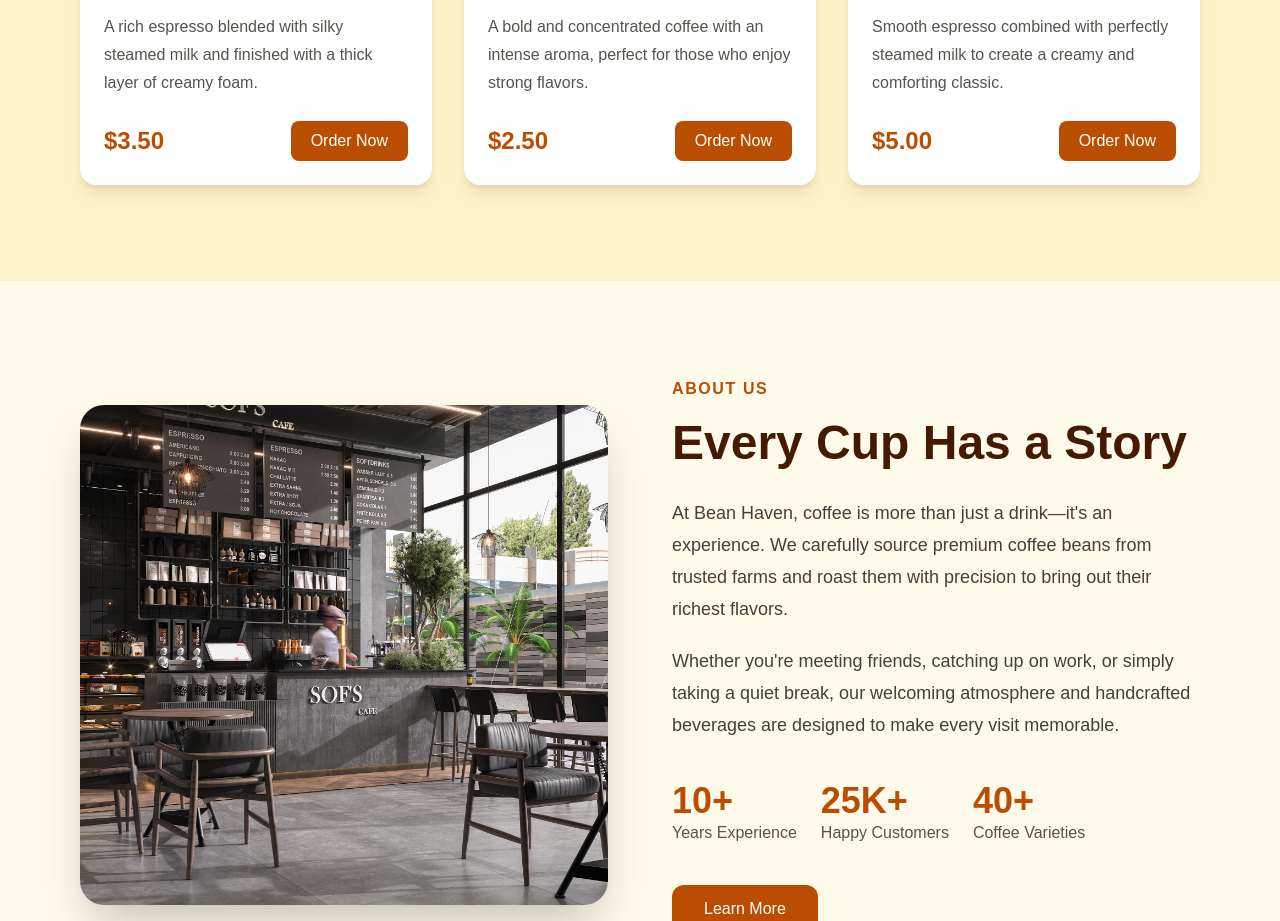
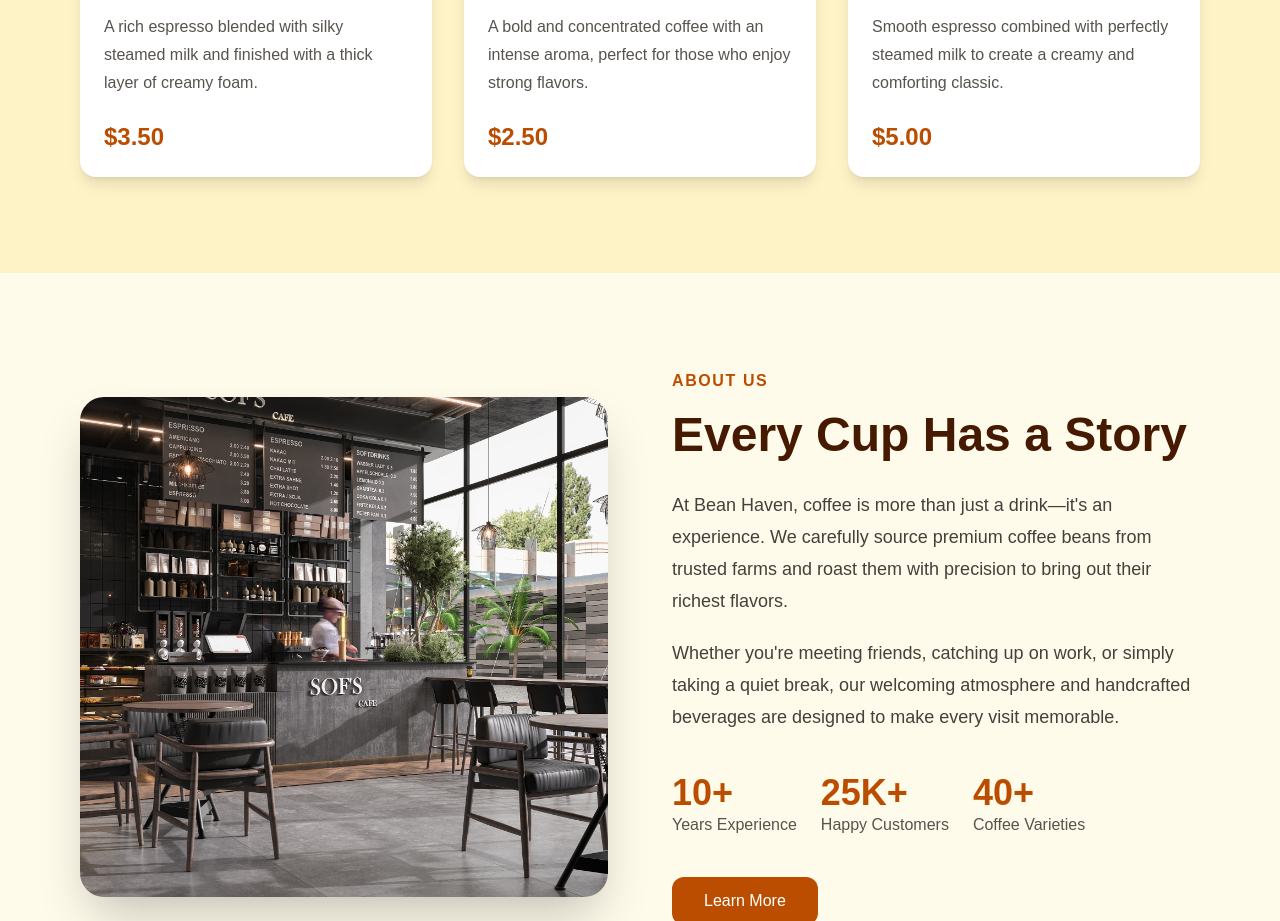
Before and after one commit to sameer890678/bean-haven, a Next.js app: page / in a window 1280 px wide. Shown: the part 1325-2246 px from the top of the page. Built offline with nearby package versions, Linux system fonts and the light colour scheme.

Commit message:
removed order now button from featured menu

```diff
--- a/app/component/FeaturedMenu.jsx
+++ b/app/component/FeaturedMenu.jsx
@@ -44,10 +44,6 @@ export default function FeaturedMenu() {
                 $3.50
               </span>
 
-              <button className="px-5 py-2 bg-amber-700 text-white rounded-lg hover:bg-amber-800 transition duration-300 cursor-pointer">
-                Order Now
-              </button>
-
             </div>
 
           </div>
@@ -79,11 +75,6 @@ export default function FeaturedMenu() {
               <span className="text-2xl font-bold text-amber-700">
                 $2.50
               </span>
-
-              <button className="px-5 py-2 bg-amber-700 text-white rounded-lg hover:bg-amber-800 transition duration-300 cursor-pointer">
-                Order Now
-              </button>
-
             </div>
 
           </div>
@@ -116,10 +107,6 @@ export default function FeaturedMenu() {
                 $5.00
               </span>
 
-              <button className="px-5 py-2 bg-amber-700 text-white rounded-lg hover:bg-amber-800 transition duration-300 cursor-pointer">
-                Order Now
-              </button>
-
             </div>
 
           </div>
```
